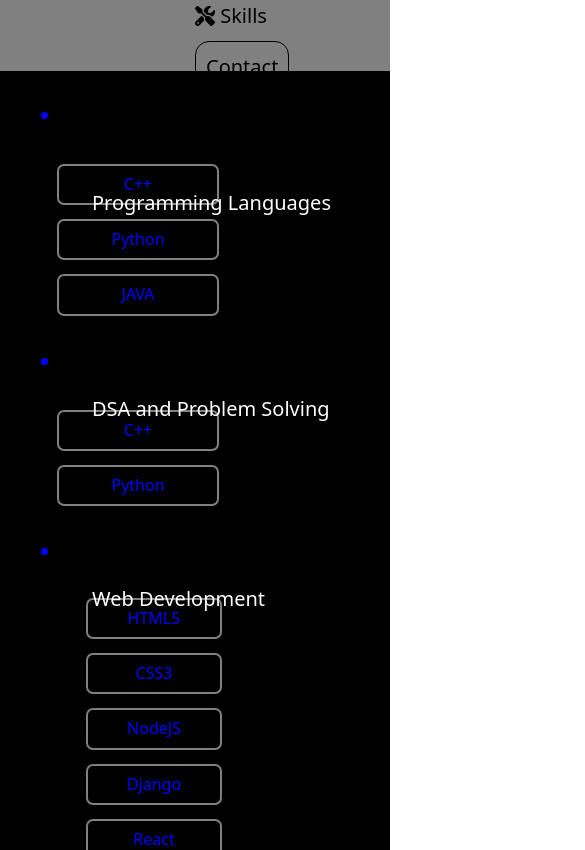
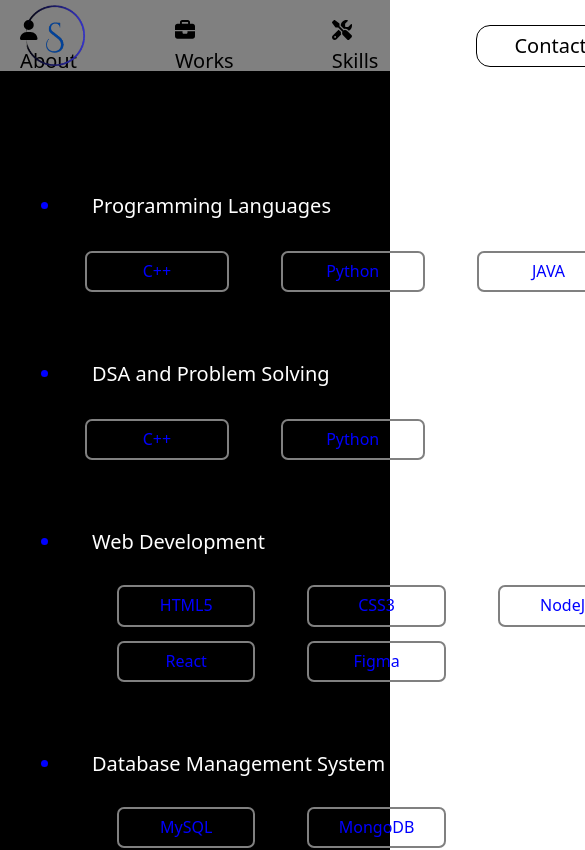
Before and after one commit to Shaliniravi01/Website, a React (Create React App) app in the folder frontend/rapp/: page /skills in a window 390 px wide. Shown: the top 850 px of the page, 585 px wide, since content can reach past the window. Built offline with nearby package versions, Linux system fonts and the light colour scheme.

Commit message:
frontend

```diff
--- a/frontend/rapp/src/App.css
+++ b/frontend/rapp/src/App.css
@@ -1,4 +1,3 @@
-/* Global styles */
 body {
   margin: 0;
   font-family: -apple-system, BlinkMacSystemFont, 'Segoe UI', 'Roboto', 'Oxygen',
@@ -6,53 +5,56 @@
     sans-serif;
   -webkit-font-smoothing: antialiased;
   -moz-osx-font-smoothing: grayscale;
-  padding: 0;
-  overflow-x: hidden; /* Prevent horizontal overflow */
 }
 
 code {
   font-family: source-code-pro, Menlo, Monaco, Consolas, 'Courier New',
     monospace;
 }
-
-/* Styles for the header */
+body {
+  margin: 0;
+  padding: 0;
+  overflow-x: hidden;
+  /* Prevent horizontal overflow */
+}
 .header-container {
   background-color: grey;
 }
-
 .head {
-  padding: 0;
-  color: grey;
+  padding: 0px;
+  color:'grey';
 }
-
-.headings {
-  margin-top: 150px;
-  position: absolute;
-  margin-left: 30px;
+.headings{
+  margin-top: '150px';
+  position:'absolute';
+  margin-left: '30px';
 }
-
 .grid-container {
   display: flex;
   flex-wrap: wrap;
-  gap: 0;
+  gap: 0px;
+
   margin-left: 4px;
+
   padding: 10px;
   margin: 14px 0;
-  color: blue;
+  color:'blue';
+
 }
 
 .flex-item {
   display: flex;
   justify-content: center;
-  align-items: center;
+align-items: center;
   padding: 9px;
   background-color: transparent;
   border: 2px solid grey;
   border-radius: 7px;
   margin: 7px;
-  width: 17%;
-  margin-left: 45px;
+  width:17%;
+  margin-left:45px
 }
+
 
 .header-container nav {
   height: 80px;
@@ -70,7 +72,7 @@
   display: flex;
   align-items: center;
   justify-content: center;
-  margin-top: 6.5px;
+  margin-top:6.5px
 }
 
 .header-container li {
@@ -78,9 +80,9 @@
   font-size: 1px;
   padding: 10px 40px;
   cursor: pointer;
-  margin-left: 10px;
-  align-items: center;
-  justify-content: center;
+  margin-left:10px;
+  align-items:center;
+  justify-content:center;
 }
 
 .header-container li a {
@@ -88,7 +90,8 @@
   text-decoration: none;
   font-size: 20px;
   margin-top: -90px;
-  position: absolute;
+  position:'absolute'
+
 }
 
 .header-container li a:hover {
@@ -103,14 +106,15 @@
   cursor: pointer;
   transition: background-color 0.3s ease, color 0.3s ease, border-color 0.3s ease;
   font-size: 20px;
-  color: black;
-  align-items: center;
-  justify-content: center;
+  color:black;
+  align-items:center;
+  justify-content:center;
 }
 
 button:hover {
   box-shadow: 2px 0px 2px black;
   transform: scale(1.1);
+
 }
 
 .material-symbols-outlined {
@@ -140,25 +144,23 @@
   border-radius: 30px;
   border: 2px solid #ffffff;
 }
-
 .flex-container2 {
   display: grid;
   grid-template-columns: 1fr;
-  gap: 20px;
+  gap: 20px; /* Adjust the gap to create the desired spacing between items */
   justify-content: center;
   align-items: start;
-  padding: 20px;
-  height: auto;
+  padding: 20px; /* Add padding to avoid text touching the edges */
+  height: auto; /* Remove fixed height to allow content to define the height */
   width: 100%;
   background-color: black;
   border-radius: 30px;
   border: 2px solid blue;
   color: white;
-  list-style-type: none;
+  list-style-type: none; /* Remove default list style */
 }
-
 .flex-container2 li {
-  margin: 10px 0;
+  margin: 10px 0; /* Add vertical spacing between list items */
 }
 
 .flex-container p {
@@ -174,7 +176,6 @@
   color: blue;
 }
 
-/* Contact page styles */
 .contactPageTitle {
   font-size: 35px;
   font-weight: 300;
@@ -194,9 +195,9 @@
 
 .contactDesc {
   font-size: 20px;
-  font-family: 'Arial';
+ font-family:'Arial';
   text-align: center;
-  cursor: auto;
+  cursor:auto
 }
 
 .name, .email, .msg {
@@ -247,43 +248,3 @@
 .git-hub:hover, .linked-in:hover {
   color: blue;
 }
-
-/* Media Queries for responsiveness */
-@media (max-width: 768px) {
-  .grid-container {
-    flex-direction: column;
-    align-items: center;
-  }
-
-  .flex-item {
-    width: 80%; /* Adjust width for mobile view */
-    margin-left: 0;
-  }
-
-  .header-container nav {
-    flex-direction: column;
-  }
-
-  .header-container ul {
-    flex-direction: column;
-    margin: 0;
-  }
-
-  .header-container li {
-    margin: 10px 0;
-    font-size: 18px;
-  }
-
-  button {
-    width: 100%;
-    padding: 10px;
-  }
-
-  .contactForm {
-    width: 90%; /* Adjust form width for mobile view */
-  }
-
-  .name, .email, .msg {
-    max-width: 100%; /* Ensure inputs take full width on mobile */
-  }
-}
```
